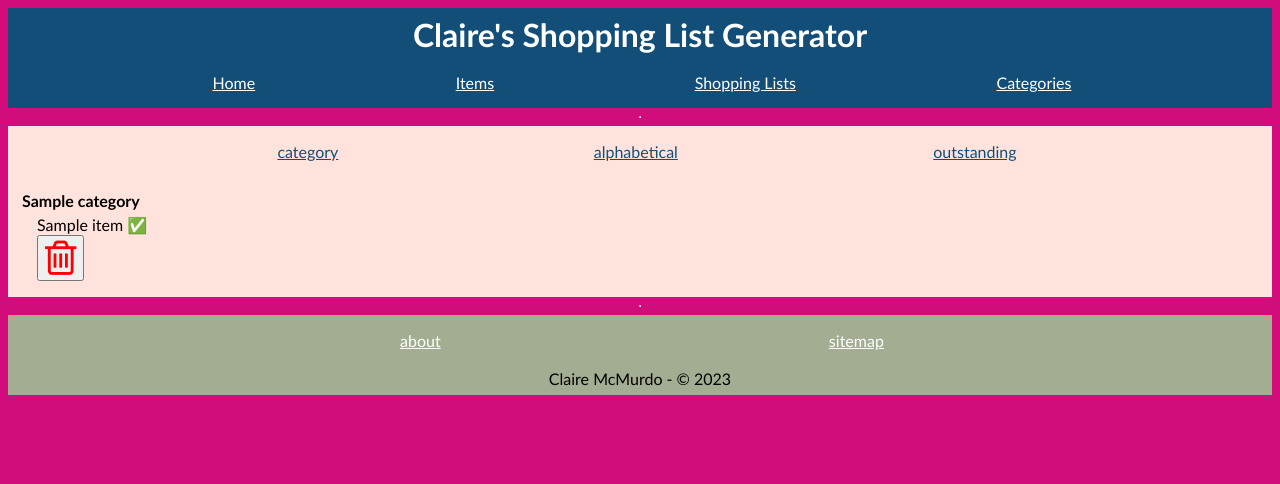
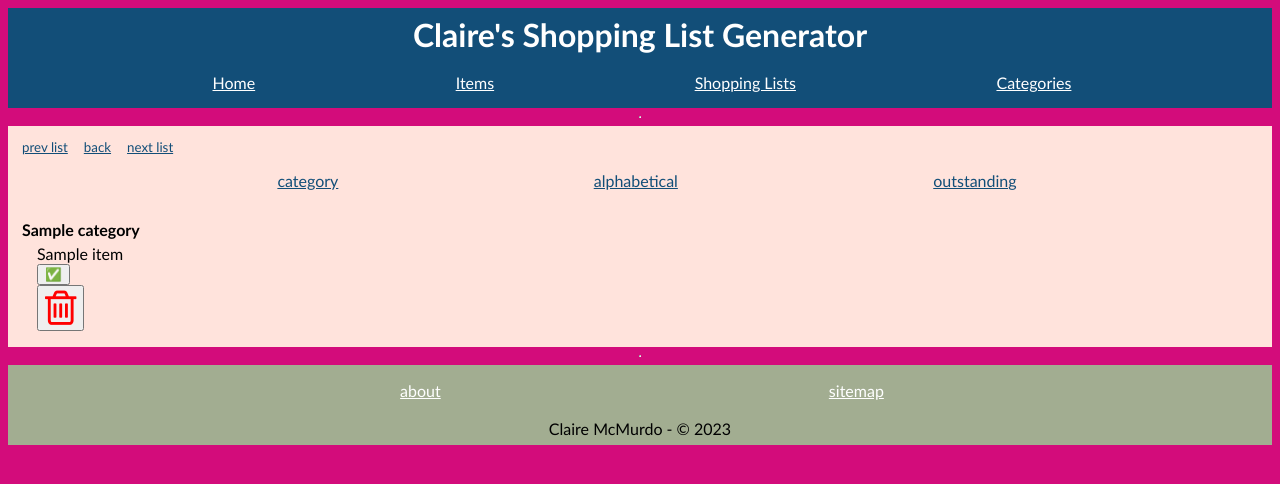
Before and after one commit to McMuds/PythonExamples, a Flask app: page /lists/1/1 in a window 1280 px wide. Shown: the top 484 px of the page. Run offline with Flask 2, Linux system fonts and the light colour scheme; a database or web service that is not in the repository returns one stand-in record (values such as "Sample title"); some libraries are stand-ins or nearby versions.

Commit message:
Added a nav bar.

```diff
--- a/Project/controllers/list_controller.py
+++ b/Project/controllers/list_controller.py
@@ -7,6 +7,11 @@ import pdb
 
 from flask import Blueprint
 shopping_list_blueprint = Blueprint("shopping_list",__name__)
+
+def insert_item_to_list(list_id, item_id):
+    list = list_repo.select(list_id,1)
+    item = item_repo.select(item_id)
+    selection_repo.insert_item(list, item)
 
 @shopping_list_blueprint.route('/lists')
 def index():
@@ -31,22 +36,36 @@ def show_list_ordered(id,display_order):
     list = list_repo.select(int(id), int(display_order))
     return render_template('/lists/show.html', list=list, order=int(display_order))
 
-@shopping_list_blueprint.route('/shopping_lists/add', methods=['post'])
+@shopping_list_blueprint.route('/lists/add', methods=['post'])
 def add_item_to_list():
     list_id = request.form['list_id']
     item_id = request.form['item_id']
-    list = list_repo.select(list_id,1)
-    item = item_repo.select(item_id)
-    selection_repo.insert_item(list, item)
+    # list = list_repo.select(list_id,1)
+    # item = item_repo.select(item_id)
+    # selection_repo.insert_item(list, item)
+    insert_item_to_list(int(list_id), int(item_id))
     return redirect('/')
 
-@shopping_list_blueprint.route('/shopping_lists/new', methods=['post'])
+@shopping_list_blueprint.route('/lists/new')
 def new_list():
+    list_of_items = item_repo.select_all()
+    return render_template('/lists/new.html', all_items=list_of_items)
+
+@shopping_list_blueprint.route('/lists/new', methods=['post'])
+def create_new_list():
     # pdb.set_trace()
-    list_repo.create_new_list()
+    list_id = list_repo.create_new_list()
+    item_id = request.form['item_id']
+    insert_item_to_list(int(list_id), int(item_id))
+    # list_of_items = item_repo.select_all()
     return redirect('/lists')
 
 @shopping_list_blueprint.route('/lists/<list_id>/delete/<item_id>', methods=['post'])
 def delete_item_from_list(list_id, item_id):
     selection_repo.remove_item(int(list_id),int(item_id))
     return redirect('/lists/'+list_id)
+
+@shopping_list_blueprint.route('/lists/<list_id>/update/<item_id>')
+def toggle_selected(list_id,item_id):
+    selection_repo.toggle_item_selected(int(list_id), int(item_id))
+    return redirect('/lists/shop/'+list_id+'/1')
--- a/Project/repositories/selection_repository.py
+++ b/Project/repositories/selection_repository.py
@@ -32,12 +32,31 @@ def get_list_selection_ordered(list_id,order):
     return selection_list
 
 def insert_item(list, item):
+    # todo: check for dups first. Either here or where it's called
     sql_string = "INSERT INTO list_items (list_id, item_id, selected) \
                 VALUES (%s, %s, False)"
     values = [list.id, item.id]
     run_sql(sql_string,values)
 
 def remove_item(list_id, item_id):
+    # should be sorted by not allowing dups, but you never know, right?
+    # you might need to check count(*) first.
     sql_string = "DELETE FROM list_items WHERE list_id = %s AND item_id = %s"
     values = [list_id, item_id]
     run_sql(sql_string, values)
+
+def get_selection(list_id, item_id):
+    sql_string = "SELECT l_i.* FROM list_items as l_i WHERE l_i.list_id = %s and l_i.item_id = %s"
+    values=[list_id, item_id]
+    results = run_sql(sql_string, values)
+    item = item_repo.select(item_id)
+    selection = Selection(item, results[0]['selected'])
+    return selection
+
+def toggle_item_selected(list_id, item_id):
+    # should be sorted by not allowing dups, but you never know, right?
+    # you might need to check count(*) first.
+    selection = get_selection(list_id, item_id)
+    sql_string = "UPDATE list_items SET selected = %s WHERE list_id = %s AND item_id = %s"
+    values = [not(selection.selected), list_id, item_id]
+    run_sql(sql_string, values)
--- a/Project/repositories/shopping_list_repository.py
+++ b/Project/repositories/shopping_list_repository.py
@@ -31,5 +31,7 @@ def select(id,order):
     return shopping_list
 
 def create_new_list():
-    sql_string = "INSERT INTO shopping_list (date_created) VALUES (now())"
-    run_sql(sql_string)
+    sql_string = "INSERT INTO shopping_list (date_created) VALUES (now()) returning *"
+    results = run_sql(sql_string)
+    list_id = results[0]['id']
+    return list_id
--- a/Project/static/style.css
+++ b/Project/static/style.css
@@ -80,6 +80,20 @@ footer p{
     color: #124e78;
 }
 
+.nav-list {
+    display: flex;
+    flex-direction: row;
+    list-style: none;
+    justify-content: flex-start;
+    font-size: smaller;
+    color: #124e78;
+}
+
+.nav-list a{
+    color: #124e78;
+    margin-right: 1rem;
+}
+
 .add-a-new-thing {
     display: flex;
     flex-direction: column;
--- a/Project/templates/items/index.html
+++ b/Project/templates/items/index.html
@@ -8,7 +8,7 @@
     </ul>
 </nav>
 <ul>
-    {% for item in items %}
+    {% for item in items|sort(attribute='id') %}
         {% set prev_index = items.index(item) -1 %}
         {% if (item.category.name != items[prev_index].category.name )
                 or prev_index == -1 %}
--- a/Project/templates/lists/show.html
+++ b/Project/templates/lists/show.html
@@ -1,24 +1,37 @@
 {% extends 'base.html' %}{% block  content%}
-<nav >
+<nav>
+    <ul class="nav-list">
+        <li><a href="/lists/{{list.id|int - 1}}/1">prev list</a></li>
+        <li><a href="/lists">back</a></li>
+        <li><a href="/lists/{{list.id|int + 1}}/1">next list</a></li>
+    </ul>
+</nav>
+<div>
     <ul class="sort-orders">
         <li><a href="/lists/{{list.id}}/1">category</a></li>
         <li><a href="/lists/{{list.id}}/2">alphabetical</a></li>
         <li><a href="/lists/{{list.id}}/3">outstanding</a></li>
     </ul>
-</nav>
+</div>
 <ul class="thing-listing">
-    {% for sel_item in list.selection %}
+    {% for sel_item in list.selection|sort(attribute='id') %}
         {% set prev_index = list.selection.index(sel_item) -1 %}
         {% if order == 1 and ((sel_item.item.category.name != list.selection[prev_index].item.category.name ) or prev_index == -1) %}
             <h4>{{sel_item.item.category.name}}</h4>
         {% endif %}
         <li>
             {{ sel_item.item.name}}
-            {% if sel_item.selected %}
-                <span>&#9989</span>
-            {% else %}
-                <span>&#10060</span>
-            {% endif %}
+            <form action="/lists/{{list.id}}/update/{{sel_item.item.id}}">
+                {% if sel_item.selected %}
+                    <button>
+                        <span>&#9989</span>
+                    </button>
+                {% else %}
+                    <button>
+                        <span>&#10060</span>
+                    </button>
+                {% endif %}
+            </form>
             <form action="/lists/{{list.id}}/delete/{{sel_item.item.id}}" method="post">
                 <button class="trash-button"><i class="fa fa-trash-o fa-3x" style="color:red" aria-hidden="true"></i></button>
             </form>
```
Also changed, not shown: Project/templates/index.html (+17 -6 lines), Project/templates/lists/index.html (+5 -7 lines), Project/templates/lists/new.html (added, +24 -0 lines).
